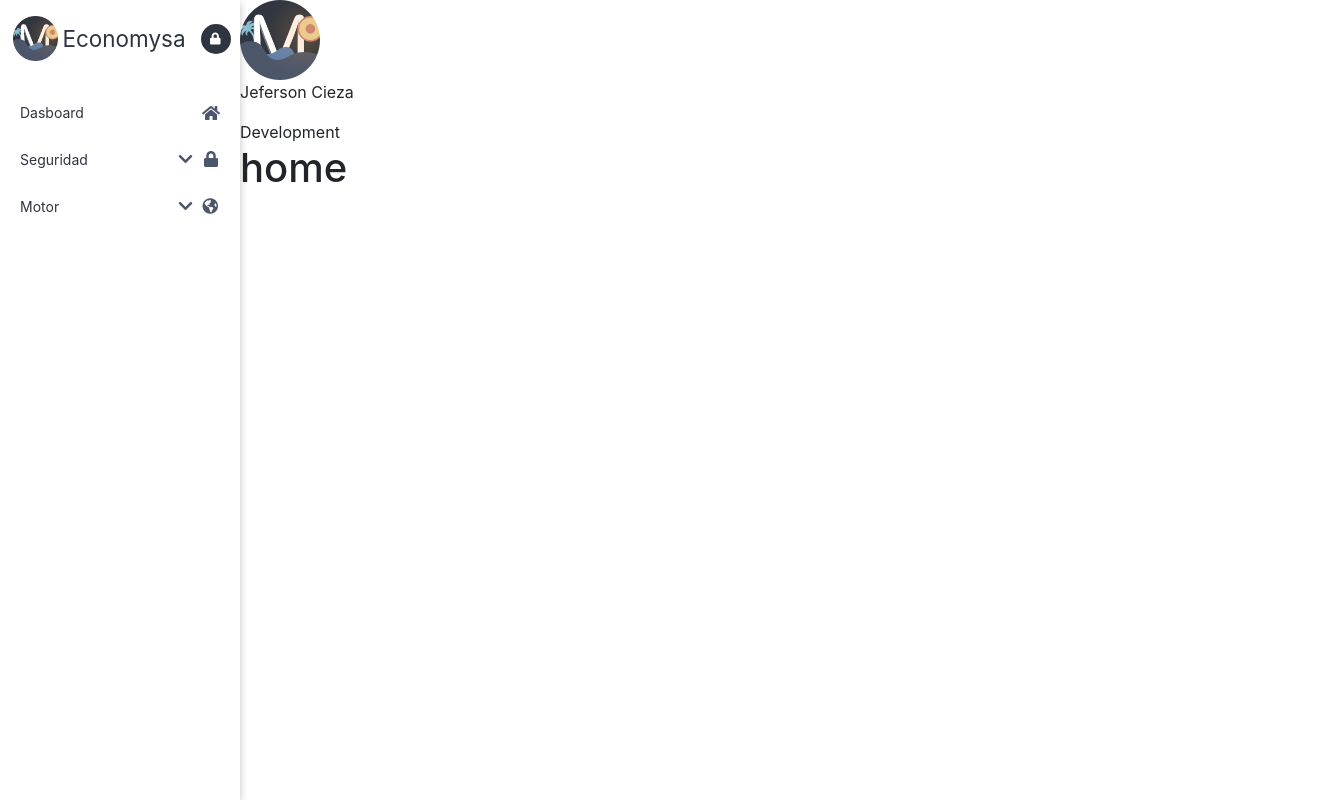
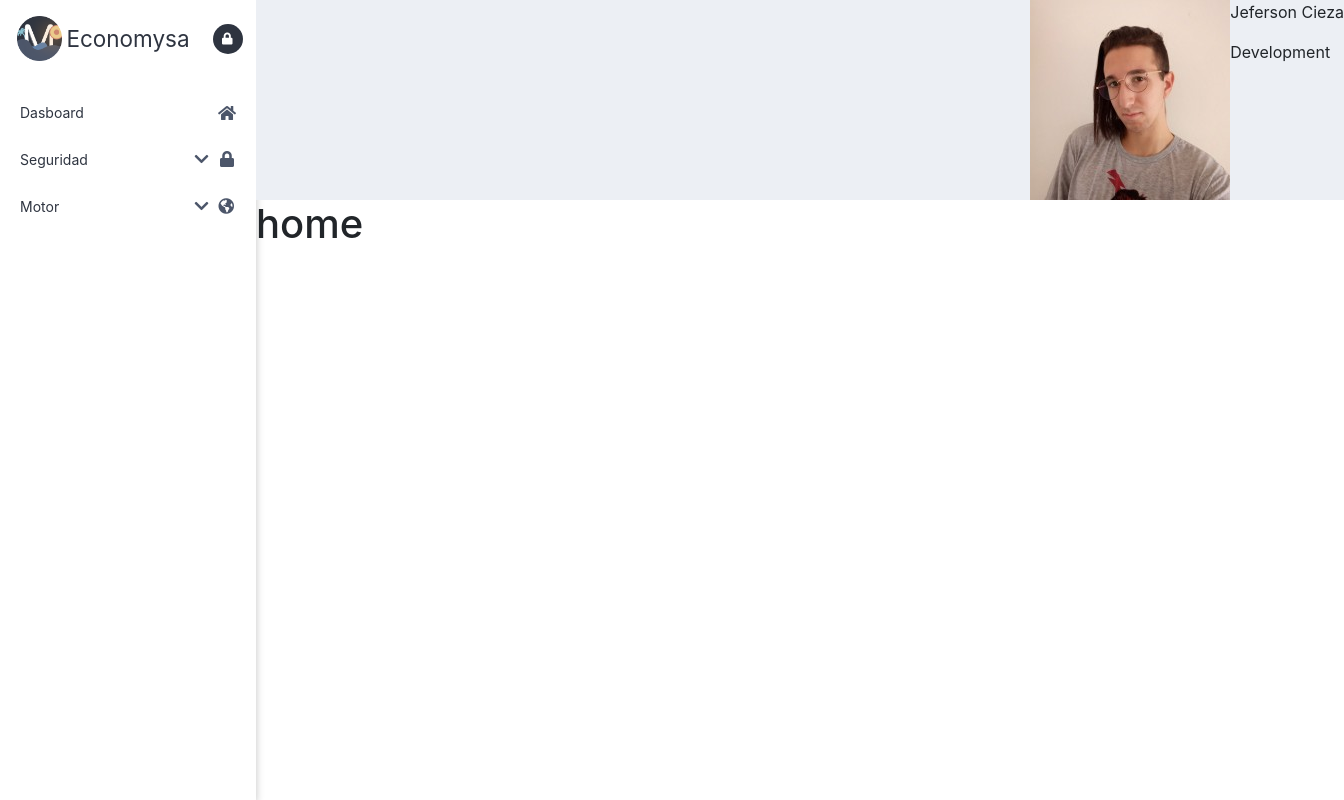
Before and after one commit to Franco-Ezequiel-Marchegiani/Economysa, a React (Create React App) app: page / in a window 1280 px wide. Shown: the whole page, 1344 px wide, since content can reach past the window. Built offline with nearby package versions, Linux system fonts and the light colour scheme.

Commit message:
Sidebar responsive

```diff
--- a/src/App.css
+++ b/src/App.css
@@ -1,3 +1,7 @@
 .homeContainer{
   display: flex;
 }
+body{
+  width: 100%;
+  box-sizing: border-box;
+}
--- a/src/components/Header/Header.css
+++ b/src/components/Header/Header.css
@@ -1,3 +1,8 @@
-.headerContainer{
+.header{
+    width: 85vw;
     background-color: #eceff4;
 }
+.headerContent{
+    display: flex;
+    justify-content: end;
+}
--- a/src/components/Header/Header.js
+++ b/src/components/Header/Header.js
@@ -1,6 +1,6 @@
 import React from 'react';
 import './Header.css';
-import Logo from '../../images/logo.png'
+import Logo from '../../images/fotoEjemplo.jpg'
 
 function Header() {
   return (
--- a/src/components/Sidebar/Sidebar.css
+++ b/src/components/Sidebar/Sidebar.css
@@ -1,6 +1,6 @@
 .sidebarContainer{
     background-color: #fff;
-    width: 240px;
+    width: 15vw;
     height: 100vh;
     box-shadow: rgba(0, 0, 0, 0.24) 0px 3px 8px;
 }
@@ -77,6 +77,9 @@
 }
 
 @media only screen and (min-width: 992px){
+    .sidebarContainer{
+        width: 25vw;
+    }
     .iconTitleSideBar{
         display: flex;
         align-items: center;
@@ -84,3 +87,13 @@
         padding: 16px 0px 24px;
     }
 }
+@media only screen and (min-width: 1200px){
+    .sidebarContainer{
+        width: 20vw;
+    }
+}
+@media only screen and (min-width: 1600px){
+    .sidebarContainer{
+        width: 15vw;
+    }
+}
```
Also changed, not shown: src/images/fotoEjemplo.jpg (added).
